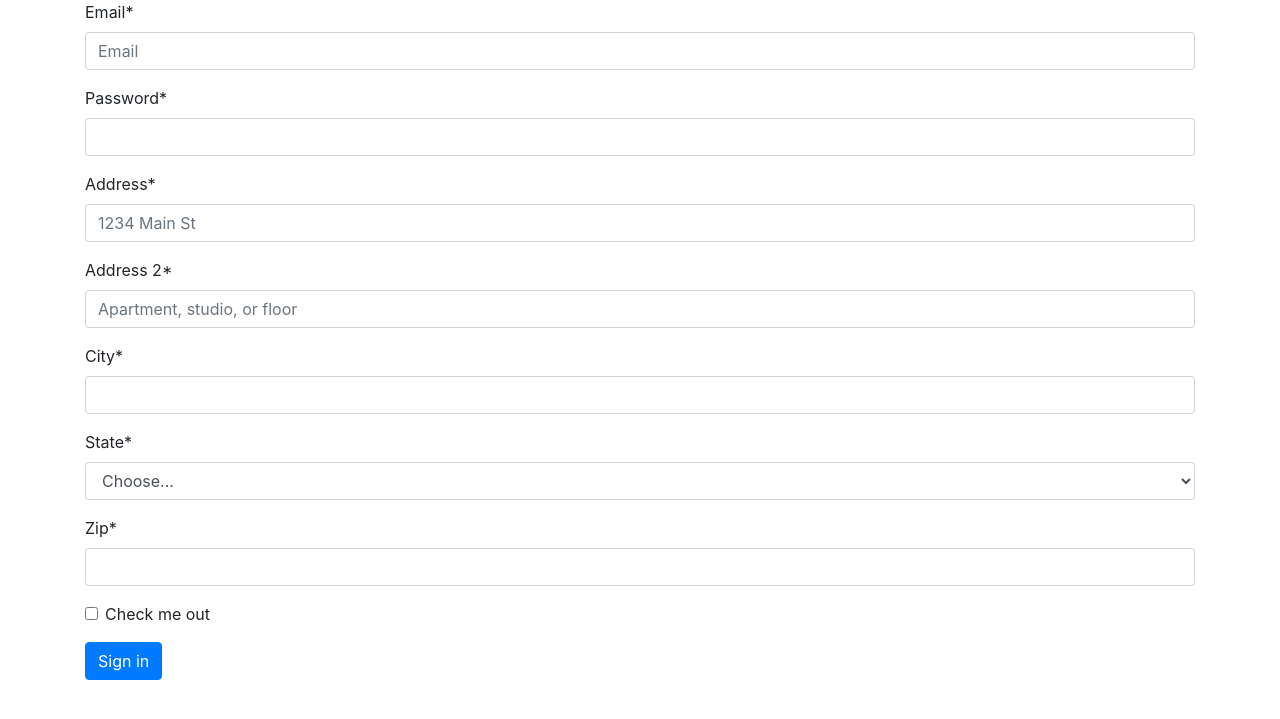
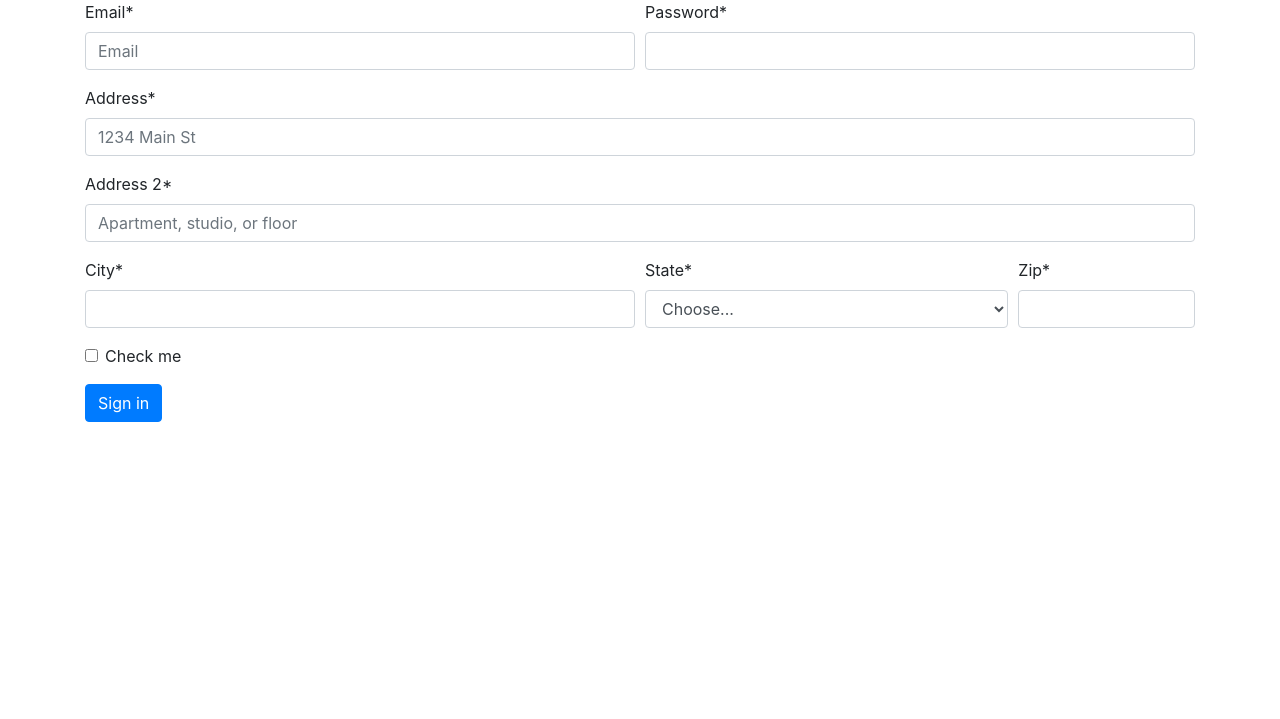
Before and after one commit to jmarkfen/django-crispy-forms-advanced-rendering, a Django app: page / in a window 1280 px wide. Shown: the top 719 px of the page. Run offline with Django 4.2, Linux system fonts and the light colour scheme; some libraries are stand-ins or nearby versions.

Commit message:
Update forms.py

```diff
--- a/crispy_01/forms.py
+++ b/crispy_01/forms.py
@@ -20,4 +20,4 @@ class AddressForm(forms.Form):
     city = forms.CharField()
     state = forms.ChoiceField(choices=STATES)
     zip_code = forms.CharField(label='Zip')
-    check_me_out = forms.BooleanField(required=False)
+    check_me_out = forms.BooleanField(required=False, label='Check me')
--- a/crispy_01/templates/form.html
+++ b/crispy_01/templates/form.html
@@ -5,7 +5,28 @@
 {% block content %}
   <form method="post">
     {% csrf_token %}
-    {{ form|crispy }}
+    <div class="form-row">
+      <div class="form-group col-md-6 mb-0">
+        {{ form.email|as_crispy_field }}
+      </div>
+      <div class="form-group col-md-6 mb-0">
+        {{ form.password|as_crispy_field }}
+      </div>
+    </div>
+    {{ form.address_1|as_crispy_field }}
+    {{ form.address_2|as_crispy_field }}
+    <div class="form-row">
+      <div class="form-group col-md-6 mb-0">
+        {{ form.city|as_crispy_field }}
+      </div>
+      <div class="form-group col-md-4 mb-0">
+        {{ form.state|as_crispy_field }}
+      </div>
+      <div class="form-group col-md-2 mb-0">
+        {{ form.zip_code|as_crispy_field }}
+      </div>
+    </div>
+    {{ form.check_me_out|as_crispy_field }}
     <button type="submit" class="btn btn-primary">Sign in</button>
   </form>
 {% endblock %}
--- a/crispy_01/views.py
+++ b/crispy_01/views.py
@@ -7,4 +7,4 @@ class TestView(TemplateView):
 class TestForm(FormView):
     template_name = 'form.html'
     form_class = forms.AddressForm
-    #success_url = '/'
+    success_url = '/'
```
Also changed, not shown: README.md.
